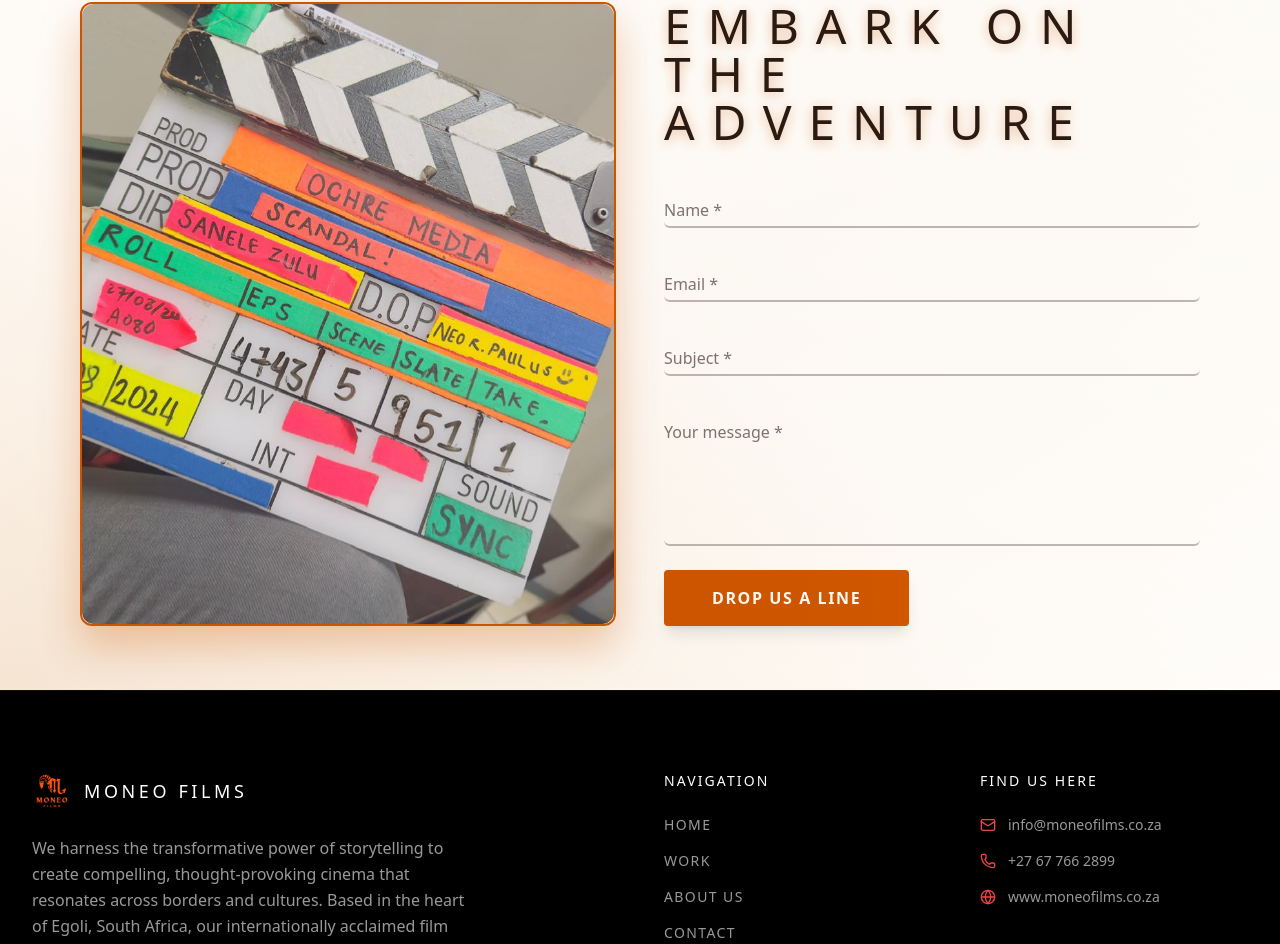
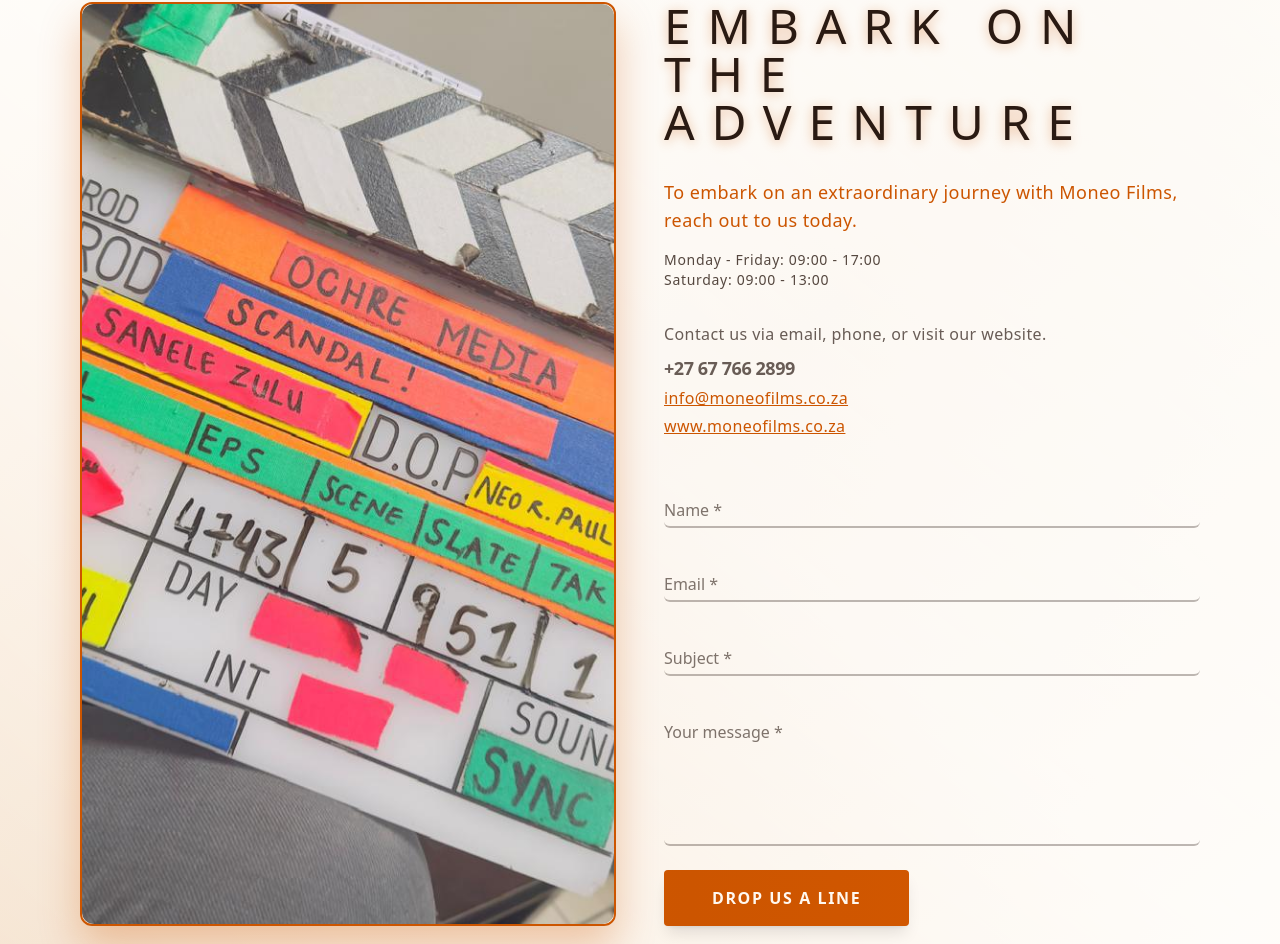
Before and after one commit to Sabelodone/moneo, a React (Create React App) app: page / in a window 1280 px wide. Shown: the part 9218-10162 px from the top of the page. Built offline with nearby package versions, Linux system fonts and the light colour scheme.

Commit message:
Initial deployable version

```diff
--- a/src/components/ContactInfo.tsx
+++ b/src/components/ContactInfo.tsx
@@ -38,7 +38,7 @@ export default function ContactSection() {
     if (Object.keys(errs).length === 0) {
       setLoading(true);
       try {
-        const response = await fetch("https://www.moneofilms.co.za/api/send-email", {
+        const response = await fetch("/api/send-email", {
           method: "POST",
           headers: { "Content-Type": "application/json" },
           body: JSON.stringify(form),
@@ -55,13 +55,11 @@ export default function ContactSection() {
           setErrorMessage(result.error || "Failed to send email");
         }
       } catch (err: any) {
-        if (err.message.includes("ETIMEDOUT")) {
-          setErrorMessage("Email server timed out. Please try again later.");
-        } else if (err.message.includes("Failed to fetch")) {
-          setErrorMessage("Cannot connect to the server. Please try again later.");
-        } else {
-          setErrorMessage(`An error occurred: ${err.message}`);
-        }
+        setErrorMessage(
+          err.message.includes("Failed to fetch")
+            ? "Cannot connect to the server. Please try again later."
+            : `An error occurred: ${err.message}`
+        );
       } finally {
         setLoading(false);
       }
@@ -92,7 +90,8 @@ export default function ContactSection() {
   />
 </motion.div>
 
-        {/* Form */}
+
+        {/* Form + Text */}
         <motion.div
           initial={{ opacity: 0, x: 40 }}
           whileInView={{ opacity: 1, x: 0 }}
@@ -103,6 +102,36 @@ export default function ContactSection() {
           <h2 className="text-3xl sm:text-4xl md:text-5xl font-thin tracking-[0.2em] sm:tracking-[0.35em] uppercase mb-6 sm:mb-8 drop-shadow-[0_2px_6px_rgba(204,85,0,0.4)]">
             Embark On The Adventure
           </h2>
+
+          <p className="mb-4 font-light text-[#CC5500] text-base sm:text-lg leading-relaxed tracking-wide">
+            To embark on an extraordinary journey with <strong>Moneo Films</strong>, reach out to us today.
+          </p>
+
+          <p className="mb-6 sm:mb-8 font-light text-[#2A1A12]/80 text-sm sm:text-md tracking-wider">
+            <span className="block">Monday - Friday: <strong>09:00 - 17:00</strong></span>
+            <span className="block">Saturday: <strong>09:00 - 13:00</strong></span>
+          </p>
+
+          <p className="mb-6 sm:mb-10 font-light text-[#2A1A12]/70 leading-relaxed tracking-wide text-sm sm:text-base">
+            Contact us via email, phone, or visit our website.
+            <br />
+            <span className="block mt-2 text-base sm:text-lg font-semibold tracking-tight">+27 67 766 2899</span>
+            <a
+              href="mailto:info@moneofilms.co.za"
+              className="inline-block mt-1 underline text-[#CC5500] hover:text-[#E05C00] transition-colors"
+            >
+              info@moneofilms.co.za
+            </a>
+            <br />
+            <a
+              href="https://www.moneofilms.co.za"
+              target="_blank"
+              rel="noopener noreferrer"
+              className="inline-block mt-1 underline text-[#CC5500] hover:text-[#E05C00] transition-colors"
+            >
+              www.moneofilms.co.za
+            </a>
+          </p>
 
           <form onSubmit={handleSubmit} noValidate className="space-y-4 sm:space-y-6">
             {["name", "email", "subject"].map((field) => (
```
Lines whose indentation alone changed are shown as unchanged.
